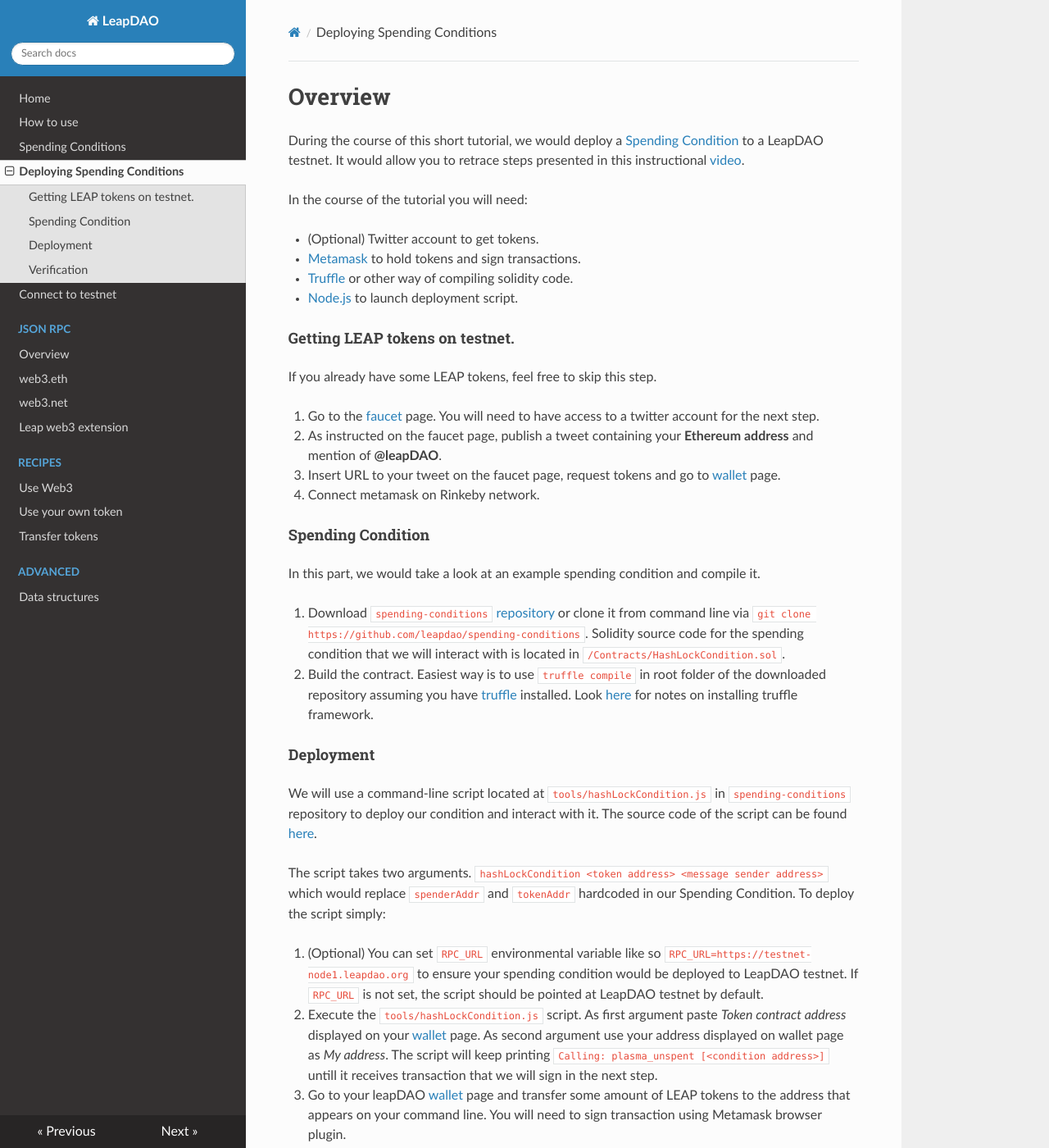
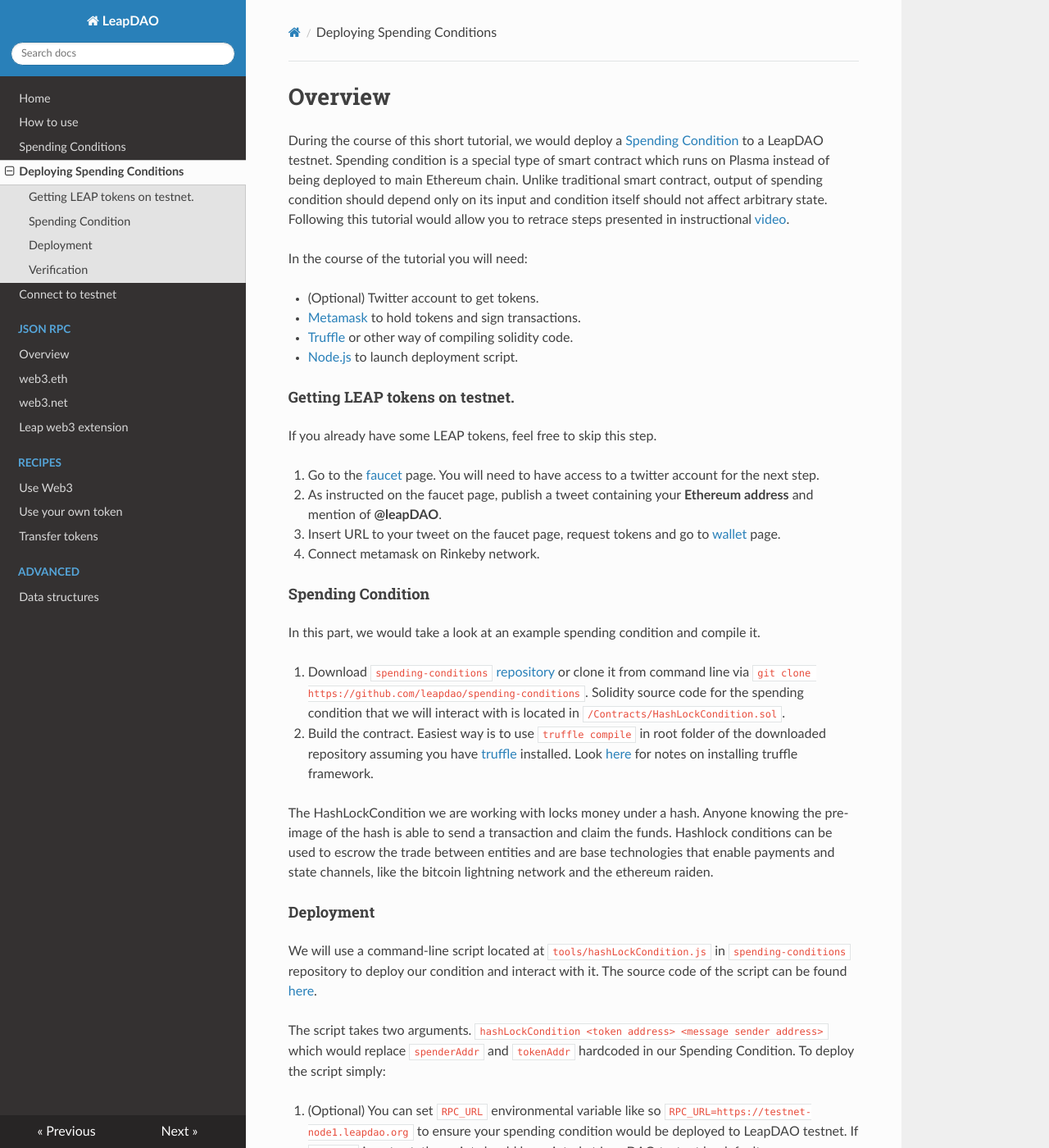
Before and after one commit to leapdao/docs, an MkDocs documentation site: the page built from docs/spending-conditions-tutorial.md, in a window 1280 px wide and 1400 px high. Shown: the whole window at 82% size. Built offline with MkDocs 1.6.1, drawn with Linux system fonts in a browser that asks for light colours; nearby versions of some CDN libraries; some of the changed text lies outside the part shown.

Commit message:
Add more info about spending conditions in the tutorial.

```diff
--- a/docs/spending-conditions-tutorial.md
+++ b/docs/spending-conditions-tutorial.md
@@ -4,7 +4,7 @@ title: Spending Conditions Tutorial
 
 # Overview
 
-During the course of this short tutorial, we would deploy a [Spending Condition](https://docs.leapdao.org/spending-conditions/) to a LeapDAO testnet. It would allow you to retrace steps presented in this instructional [video](https://www.youtube.com/embed/cB5T0buF8GI).
+During the course of this short tutorial, we would deploy a [Spending Condition](https://docs.leapdao.org/spending-conditions/) to a LeapDAO testnet. Spending condition is a special type of smart contract which runs on Plasma instead of being deployed to main Ethereum chain. Unlike traditional smart contract, output of spending condition should depend only on its input and condition itself should not affect arbitrary state. Following this tutorial would allow you to retrace steps presented in instructional [video](https://www.youtube.com/embed/cB5T0buF8GI).
 
 In the course of the tutorial you will need:
 
@@ -28,6 +28,7 @@ In this part, we would take a look at an example spending condition and compile
 1. Download `spending-conditions` [repository](https://github.com/leapdao/spending-conditions) or clone it from command line via `git clone https://github.com/leapdao/spending-conditions`. Solidity source code for the spending condition that we will interact with is located in `/Contracts/HashLockCondition.sol`.
 2. Build the contract. Easiest way is to use `truffle compile` in root folder of the downloaded repository assuming you have [truffle](https://truffleframework.com/) installed. Look [here](https://truffleframework.com/docs/truffle/getting-started/installation) for notes on installing truffle framework.
 
+The HashLockCondition we are working with locks money under a hash. Anyone knowing the pre-image of the hash is able to send a transaction and claim the funds. Hashlock conditions can be used to escrow the trade between entities and are base technologies that enable payments and state channels, like the bitcoin lightning network and the ethereum raiden.
 
 #### Deployment
 
@@ -50,3 +51,5 @@ Once the spending condition has received your funds, you will see some raw input
 If spending condition has succeeded (as it should in our example, assuming valid `<token address>` and `<message sender address>` were passed as arguments to the script) block explorer will show a page containing details of the transaction that was submitted.
 
 If wrong argument (such as `<token address>` which does not exist on the blockchain) was passed to the script, then explorer would be unable to show transaction details and indicate this with message `No results found for your search`.
+
+Spending Conditions, like the one which we just deployed, allow the execution of smart contracts on Plasma. Thanks to moving transactions off main Ethereum chain and into the second layer we can build faster and cheaper Dapps that are not viable on the Ethereum mainnet. With Spending Conditions on Plasma we extend the capabilities of Ethereum in terms of performance and usability beyond Platforms like EOS or TRON.
```
